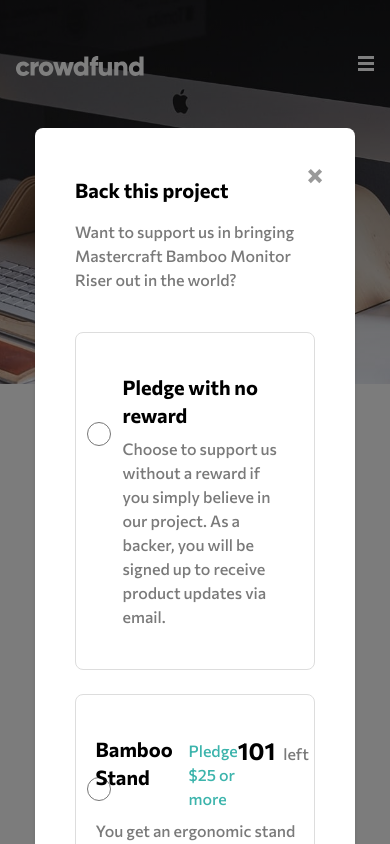
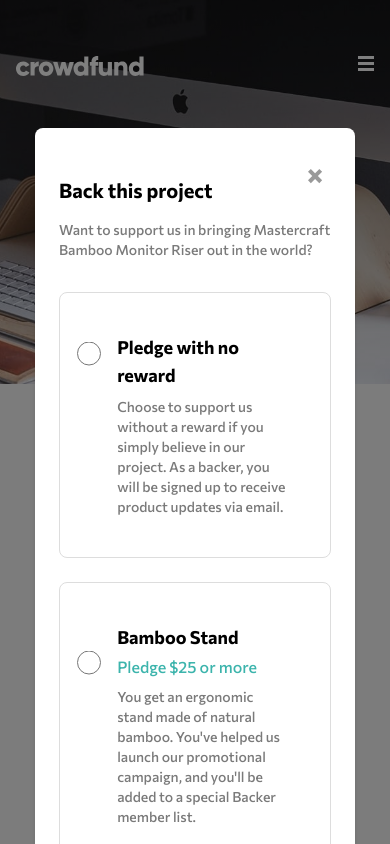
Before and after one commit to JuanMiranda1998/crowfunding-page-frontend-mentor, a Next.js app: page / in a window 390 px wide. Both pictures are taken after a click on the button "Back this project". Shown: the top 844 px of the page. Built offline with nearby package versions, Linux system fonts and the light colour scheme.

Commit message:
styled mobile modal

```diff
--- a/src/app/components/MainSection/DonationModal.jsx
+++ b/src/app/components/MainSection/DonationModal.jsx
@@ -21,7 +21,7 @@ const DonationModal = ({ bookmarkState, bookmarkFunction, toggleModalFunction, d
   return (
     <div className='absolute top-0 left-0 bottom-0 right-0 flex flex-col md:justify-center items-center z-50 bg-black/50'>
         {donationCompleted ? <ThankYouModal toggleDonationFunction={toggleDonation} /> :
-        (<div className='w-80 md:w-[720px] flex flex-col mt-32 md:mt-0 py-8 px-10 bg-white rounded-lg shadow-md relative'>
+        (<div className='w-80 md:w-[720px] flex flex-col mt-32 md:mt-0 py-8 px-6 md:px-10 bg-white rounded-lg shadow-md relative'>
           <div className='absolute right-6 top-8 flex items-center justify-center w-8 h-8 cursor-pointer' onClick={toggleModalFunction}>
             <Image
               src={CloseModalIcon}
@@ -31,7 +31,7 @@ const DonationModal = ({ bookmarkState, bookmarkFunction, toggleModalFunction, d
             />
           </div>
           <h1 className='text-xl md:text-2xl font-semibold my-4'>Back this project</h1>
-          <p className='text-base text-darkGray font-medium mb-4'>Want to support us in bringing Mastercraft Bamboo Monitor Riser out in the world?</p>
+          <p className='text-sm md:text-base text-darkGray font-medium mb-2 md:mb-4'>Want to support us in bringing Mastercraft Bamboo Monitor Riser out in the world?</p>
           <div className='flex flex-col gap-6 my-6'>
             {
               OPTIONS_DATA.map((option) => (
--- a/src/app/components/MainSection/MainComponent.jsx
+++ b/src/app/components/MainSection/MainComponent.jsx
@@ -98,7 +98,7 @@ const MainComponent = () => {
                 menuOpen={menuOpen}
                 toggleMenuFunction={toggleMenu}
             />
-            <div className={`w-80 md:w-[800px] flex flex-col gap-6 px-4 md:px-0 -mt-20 ${menuOpen ? 'z-0' : 'z-10' }`}>
+            <div className={`w-80 md:w-[800px] flex flex-col gap-6 px-4 md:px-0 -mt-20 ${menuOpen ? 'z-0' : 'z-10' } md:z-10`}>
                 <section className='flex flex-col justify-center items-center text-center bg-white rounded-lg border-2 border-[#f4f4f4]'>
                     <div className='rounded-full overflow-hidden w-16 h-16 -mt-8 aspect-square'>
                         <Image
--- a/src/app/components/MainSection/OptionModalCard.jsx
+++ b/src/app/components/MainSection/OptionModalCard.jsx
@@ -43,25 +43,26 @@ const OptionModalCard = ({
     return (
         <div className={`rounded-lg border ${active ? 'border-2 border-moderateCyan' : 'border-[#dddddd]' } ${available ? '' : 'opacity-50'}`}>
                 <div className='grid grid-cols-12 grid-rows-2 items-center place-items-center px-8 py-10'>
-                    <div className='col-span-1 row-span-1 mr-8'>
+                    <div className='col-span-1 row-span-1 -translate-y-3/4 md:translate-y-0 mr-6'>
                       <input className='w-6 h-6' value={id} onChange={()=>selectOptionFunction(id)} type="radio" name="donationOption" disabled={!available} />
                     </div>
-                    <div className='col-span-11 row-span-2'>
+                    <div className='col-span-11 row-span-2 px-2'>
                         <div className='flex flex-row justify-between'>
-                            <div className='flex flex-row gap-4'>
-                                <h2 className='text-xl font-semibold hover:text-moderateCyan cursor-pointer transition-colors ease-in-out duration-150'>{title}</h2>
+                            <div className='flex flex-col md:flex-row gap-0 md:gap-4'>
+                                <h2 className='text-lg md:text-xl font-semibold hover:text-moderateCyan cursor-pointer transition-colors ease-in-out duration-150'>{title}</h2>
                                 {minimumTake>0 && <p className='text-base font-medium text-moderateCyan mt-1'>Pledge ${minimumTake} or more</p>}
                             </div>
-                            {minimumTake>0 && <p className='text-darkGray font-medium'><span className='text-2xl font-bold text-black mr-2'>{valueDisplay}</span>left</p>}
+                            {minimumTake>0 && <p className='text-darkGray font-medium hidden md:block'><span className='text-2xl font-bold text-black mr-2'>{valueDisplay}</span>left</p>}
                         </div>
                         <div className='col-span-11 row-span-1 mt-2'>
-                            <p className='text-darkGray font-medium text-base'>{description}</p>
+                            <p className='text-darkGray font-medium text-sm md:text-base'>{description}</p>
+                            {minimumTake>0 && <p className='text-darkGray font-medium md:hidden mt-6'><span className='text-2xl font-bold text-black mr-2'>{valueDisplay}</span>left</p>}
                         </div>
                     </div>
                 </div>
                 {active && available &&
                     <div className='w-full flex flex-col md:flex-row justify-between items-center p-6 border-t-2 border-t-[#dddddd]'>
-                        {minimumTake>0 &&<p className=' text-darkGray font-medium'>Enter you pledge</p>}
+                        {minimumTake>0 &&<p className=' text-darkGray font-medium mb-4 md:mb-0'>Enter you pledge</p>}
                         <form className='flex flex-row' onSubmit={handleSubmit}>
                             {minimumTake>0 && <div className='relative'><input className='w-24 px-8 py-2 mr-4 text-base font-semibold rounded-full focus:outline-none border border-moderateCyan' onChange={(e) => setDonation(e.target.value)} type="number" autoFocus /><span className='text-darkGray font-semibold absolute top-1/2 left-4 -translate-y-3'>$</span></div>}
                             <button className='py-3 px-6 rounded-full bg-moderateCyan font-medium text-sm text-white hover:bg-darkCyan transition-colors ease-in duration-200' type='submit'>Continue</button>
--- a/src/app/components/MainSection/ThankYouModal.jsx
+++ b/src/app/components/MainSection/ThankYouModal.jsx
@@ -4,7 +4,7 @@ import CheckMarkIcon from '@/public/icon-check.svg'
 
 const ThankYouModal = ({ toggleDonationFunction }) => {
   return (
-    <div className='w-64 md:w-[450px] flex flex-col justify-center items-center py-6 px-4 rounded-md text-center bg-white'>
+    <div className=' w-80 md:w-[450px] mt-32 md:mt-0 flex flex-col justify-center items-center py-8 md:py-6 px-4 rounded-md text-center bg-white'>
         <div className='mb-4'>
             <Image
                 src={CheckMarkIcon}
@@ -14,7 +14,7 @@ const ThankYouModal = ({ toggleDonationFunction }) => {
             />
         </div>
         <h1 className='text-xl md:text-2xl font-semibold my-4'>Thanks for your support!</h1>
-        <p className='text-base text-darkGray font-medium mb-8 leading-7'>Your pledge brings us one step closer to sharing Mastercraft Bamboo Monitor Riser worldwide. You will get an email once our campaign is completed.</p>
+        <p className='text-sm md:text-base text-darkGray font-medium mb-8 leading-6 md:leading-7'>Your pledge brings us one step closer to sharing Mastercraft Bamboo Monitor Riser worldwide. You will get an email once our campaign is completed.</p>
         <button className='rounded-full px-8 py-3 text-white text-sm font-medium bg-moderateCyan hover:bg-darkCyan transition-colors ease-in duration-200' onClick={toggleDonationFunction}>Got it!</button>
     </div>
   )
```
